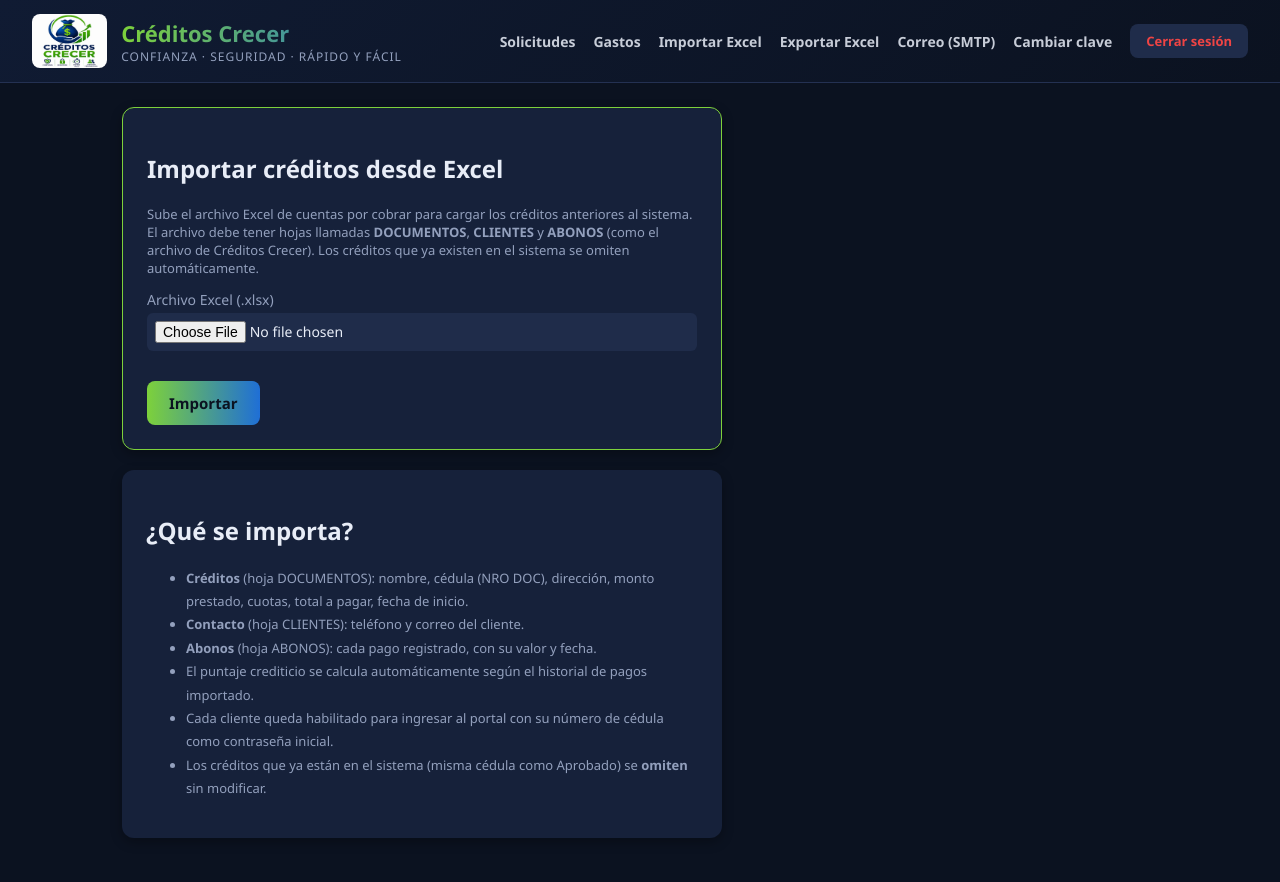
After one commit to jonyflorez12-sudo/Creditoscrecer, a Flask app: page /admin/importar in a window 1280 px wide. The commit adds this page. Run offline with Flask 3, Linux system fonts and the light colour scheme; the visitor is signed in with stand-in values (Sample User, id 1).

Commit message:
Add Excel import to load existing loans from the accounts-receivable spreadsheet
Co-Authored-By: Claude Sonnet 4.6 <noreply@anthropic.com>

```diff
--- a/app.py
+++ b/app.py
@@ -1,4 +1,5 @@
 import sqlite3, os, secrets, smtplib, socket, contextlib, json, urllib.request, urllib.error
+import pandas as pd
 from datetime import datetime, timedelta
 from email.mime.text import MIMEText
 from io import BytesIO
@@ -897,6 +898,194 @@ def admin_configuracion_probar():
     return redirect(url_for("admin_configuracion"))
 
 
+# --------------------------------------------------------------------------- Importar desde Excel
+def _to_float(v):
+    try:
+        if v is None:
+            return 0.0
+        import math
+        if isinstance(v, float) and math.isnan(v):
+            return 0.0
+        return float(v)
+    except Exception:
+        return 0.0
+
+
+def _leer_hoja_excel(contenido_bytes, nombre_hoja):
+    """Lee una hoja buscando la fila que contiene los encabezados reales."""
+    from io import BytesIO as _BIO
+    df_raw = pd.read_excel(_BIO(contenido_bytes), sheet_name=nombre_hoja, header=None)
+    for i, row in df_raw.iterrows():
+        vals = [str(v).strip() for v in row.values]
+        if any(m in vals for m in ('COD CLIENTE', 'NRO DOC')):
+            # Normalizar nombres de columna (quitar espacios múltiples y nans)
+            cols = [' '.join(str(v).split()) if str(v).strip() not in ('nan', '') else None
+                    for v in row.values]
+            data = df_raw.iloc[i + 1:].copy()
+            data.columns = cols
+            return data.dropna(how='all').reset_index(drop=True)
+    return pd.DataFrame()
+
+
+@app.route("/admin/importar", methods=["GET", "POST"])
+def admin_importar():
+    if request.method == "GET":
+        return render_template("importar.html")
+
+    archivo = request.files.get("archivo")
+    if not archivo or not archivo.filename:
+        flash("Selecciona un archivo Excel (.xlsx) para importar.")
+        return redirect(url_for("admin_importar"))
+
+    try:
+        from io import BytesIO as _BIO
+        contenido = archivo.read()
+
+        xls = pd.ExcelFile(_BIO(contenido))
+        sheets_upper = {s.strip().upper(): s for s in xls.sheet_names}
+
+        def encontrar_hoja(*keywords, excluir='FINALIZADO'):
+            for kw in keywords:
+                for upper, real in sheets_upper.items():
+                    if kw in upper and excluir not in upper:
+                        return real
+            return None
+
+        hoja_clientes = encontrar_hoja('CLIENTE')
+        hoja_docs = encontrar_hoja('DOCUMENTO', 'PRESTAMO', 'CREDITO')
+        hoja_abonos = encontrar_hoja('ABONO', 'PAGO')
+
+        if not hoja_docs:
+            flash("No se encontró la hoja de documentos/préstamos. Verifica que el archivo tenga una hoja llamada DOCUMENTOS.")
+            return redirect(url_for("admin_importar"))
+
+        df_clientes = _leer_hoja_excel(contenido, hoja_clientes) if hoja_clientes else pd.DataFrame()
+        df_docs = _leer_hoja_excel(contenido, hoja_docs)
+        df_abonos = _leer_hoja_excel(contenido, hoja_abonos) if hoja_abonos else pd.DataFrame()
+
+        # Diccionario COD CLIENTE → {telefono, correo}
+        info_cliente = {}
+        if not df_clientes.empty:
+            for _, row in df_clientes.iterrows():
+                cod = str(row.get('COD CLIENTE') or '').strip()
+                if not cod or cod == 'nan':
+                    continue
+                tel = str(row.get('CELULAR') or '').strip()
+                cor = str(row.get('CORREO') or '').strip()
+                # Limpiar valores "No refiere" / NaN
+                tel = '' if tel.lower() in ('no refiere', 'nan', '') else tel.replace('.0', '')
+                cor = '' if cor.lower() in ('no refiere', 'nan', '') else cor
+                info_cliente[cod] = {'telefono': tel, 'correo': cor}
+
+        conn = get_db()
+        importados = omitidos = pagos_importados = 0
+        nro_a_sid = {}  # NRO DOC → solicitud_id
+
+        for _, row in df_docs.iterrows():
+            nro_doc = str(row.get('NRO DOC') or '').strip()
+            if not nro_doc or nro_doc == 'nan':
+                continue
+            nombre = str(row.get('CLIENTE') or '').strip()
+            if not nombre or nombre == 'nan':
+                continue
+
+            # ¿Ya existe en la BD?
+            existente = conn.execute(
+                "SELECT id FROM solicitudes WHERE cedula=? AND estado='Aprobado'", (nro_doc,)
+            ).fetchone()
+            if existente:
+                nro_a_sid[nro_doc] = existente['id']
+                omitidos += 1
+                continue
+
+            cod_cliente = str(row.get('COD CLIENTE') or '').strip()
+            info = info_cliente.get(cod_cliente, {})
+
+            telefono = info.get('telefono') or 'Sin teléfono'
+            correo = info.get('correo') or ''
+            direccion = str(row.get('UBICACIÓN') or row.get('UBICACION') or '').strip()
+            direccion = direccion if direccion not in ('nan', '') else 'Sin dirección'
+
+            monto_real = _to_float(row.get('VALOR REAL PRESTADO'))
+            total_a_pagar = _to_float(row.get('VALOR A COBRAR'))
+            if monto_real <= 0:
+                monto_real = round(total_a_pagar / 1.2, 2)
+            dias = _to_float(row.get('DÍAS DE CRÉDITO') or row.get('DIAS DE CREDITO')) or 42
+            num_cuotas = max(1, round(dias / 7))
+            cuota_estimada = round(total_a_pagar / num_cuotas, 2) if total_a_pagar else 0
+
+            fecha_raw = row.get('FECHA DE EMISIÓN') or row.get('FECHA DE EMISION')
+            try:
+                fecha_aprobacion = pd.Timestamp(fecha_raw).strftime('%Y-%m-%d')
+            except Exception:
+                fecha_aprobacion = datetime.now().strftime('%Y-%m-%d')
+
+            ahora = datetime.now().strftime('%Y-%m-%d %H:%M')
+            cur = conn.execute(
+                """INSERT INTO solicitudes
+                   (nombre, cedula, telefono, correo, direccion, ingreso_mensual,
+                    monto_solicitado, num_cuotas, estado, viable, cuota_estimada,
+                    total_a_pagar, monto_aprobado, puntaje, clave_hash,
+                    fecha_aprobacion, bloqueado, mora_revisada, creado_en)
+                   VALUES (?,?,?,?,?,?,?,?,?,?,?,?,?,?,?,?,?,?,?)""",
+                (nombre, nro_doc, telefono, correo, direccion,
+                 0, monto_real, num_cuotas, 'Aprobado', 1,
+                 cuota_estimada, total_a_pagar, monto_real, PUNTAJE_INICIAL,
+                 generate_password_hash(nro_doc),
+                 fecha_aprobacion, 0, 0, ahora)
+            )
+            conn.commit()
+            nro_a_sid[nro_doc] = cur.lastrowid
+            importados += 1
+
+        # Importar abonos
+        if not df_abonos.empty:
+            for _, row in df_abonos.iterrows():
+                nro_doc = str(row.get('NRO DOC') or '').strip()
+                if not nro_doc or nro_doc == 'nan':
+                    continue
+                # Soportar NRO DOC compuesto como "1033680536-01"
+                base = nro_doc.split('-')[0]
+                sid = nro_a_sid.get(nro_doc) or nro_a_sid.get(base)
+                if not sid:
+                    continue
+                valor = _to_float(row.get('VALOR ABONADO'))
+                if valor <= 0:
+                    continue
+                fecha_raw = row.get('FECHA DE ABONO')
+                try:
+                    fecha_str = pd.Timestamp(fecha_raw).strftime('%Y-%m-%d')
+                except Exception:
+                    continue
+                # Evitar duplicados: si ya existe un pago igual, omitir
+                dup = conn.execute(
+                    "SELECT id FROM pagos WHERE solicitud_id=? AND monto=? AND fecha=?",
+                    (sid, valor, fecha_str)
+                ).fetchone()
+                if dup:
+                    continue
+                ahora = datetime.now().strftime('%Y-%m-%d %H:%M')
+                conn.execute(
+                    "INSERT INTO pagos (solicitud_id, monto, fecha, notas, creado_en) VALUES (?,?,?,?,?)",
+                    (sid, valor, fecha_str, 'Importado desde Excel', ahora)
+                )
+                pagos_importados += 1
+            conn.commit()
+
+        # Recalcular puntaje de todos los importados
+        for sid in set(nro_a_sid.values()):
+            recalcular_puntaje(conn, sid)
+        conn.close()
+
+        flash(f"✓ Importación completada: {importados} créditos nuevos, "
+              f"{pagos_importados} abonos importados, {omitidos} ya existían (omitidos).")
+        return redirect(url_for("admin_dashboard"))
+
+    except Exception as exc:
+        flash(f"Error al procesar el archivo: {exc}")
+        return redirect(url_for("admin_importar"))
+
+
 # --------------------------------------------------------------------------- Exportar a Excel
 @app.route("/admin/exportar")
 def admin_exportar():
--- a/requirements.txt
+++ b/requirements.txt
@@ -1,4 +1,5 @@
 Flask==3.1.3
 Werkzeug==3.1.8
 openpyxl==3.1.5
+pandas==2.2.3
 gunicorn==23.0.0
--- a/templates/_admin_nav.html
+++ b/templates/_admin_nav.html
@@ -1,6 +1,7 @@
 <nav class="admin-nav">
   <a href="{{ url_for('admin_dashboard') }}" class="{{ 'active' if active=='dashboard' }}">Solicitudes</a>
   <a href="{{ url_for('admin_gastos') }}" class="{{ 'active' if active=='gastos' }}">Gastos</a>
+  <a href="{{ url_for('admin_importar') }}" class="{{ 'active' if active=='importar' }}">Importar Excel</a>
   <a href="{{ url_for('admin_exportar') }}">Exportar Excel</a>
   <a href="{{ url_for('admin_configuracion') }}" class="{{ 'active' if active=='config' }}">Correo (SMTP)</a>
   <a href="{{ url_for('admin_clave') }}" class="{{ 'active' if active=='clave' }}">Cambiar clave</a>
--- /dev/null
+++ b/templates/importar.html
@@ -0,0 +1,34 @@
+{% extends "base.html" %}
+{% block title %}Importar créditos desde Excel{% endblock %}
+{% block nav %}{% include "_admin_nav.html" %}{% endblock %}
+{% block content %}
+
+<div class="card" style="max-width:600px; border:1px solid var(--accent);">
+  <h2>Importar créditos desde Excel</h2>
+  <p style="color:var(--muted); font-size:13px;">
+    Sube el archivo Excel de cuentas por cobrar para cargar los créditos anteriores al sistema.
+    El archivo debe tener hojas llamadas <strong>DOCUMENTOS</strong>, <strong>CLIENTES</strong> y <strong>ABONOS</strong>
+    (como el archivo de Créditos Crecer). Los créditos que ya existen en el sistema se omiten automáticamente.
+  </p>
+
+  <form method="POST" enctype="multipart/form-data">
+    <input type="hidden" name="csrf_token" value="{{ csrf_token }}">
+    <label>Archivo Excel (.xlsx)</label>
+    <input type="file" name="archivo" accept=".xlsx,.xls" required
+           style="border:1px solid var(--border); padding:8px; border-radius:6px; width:100%; margin-bottom:12px;">
+    <button type="submit">Importar</button>
+  </form>
+</div>
+
+<div class="card" style="max-width:600px;">
+  <h2>¿Qué se importa?</h2>
+  <ul style="color:var(--muted); font-size:13px; line-height:1.8;">
+    <li><strong>Créditos</strong> (hoja DOCUMENTOS): nombre, cédula (NRO DOC), dirección, monto prestado, cuotas, total a pagar, fecha de inicio.</li>
+    <li><strong>Contacto</strong> (hoja CLIENTES): teléfono y correo del cliente.</li>
+    <li><strong>Abonos</strong> (hoja ABONOS): cada pago registrado, con su valor y fecha.</li>
+    <li>El puntaje crediticio se calcula automáticamente según el historial de pagos importado.</li>
+    <li>Cada cliente queda habilitado para ingresar al portal con su número de cédula como contraseña inicial.</li>
+    <li>Los créditos que ya están en el sistema (misma cédula como Aprobado) se <strong>omiten</strong> sin modificar.</li>
+  </ul>
+</div>
+{% endblock %}
```
